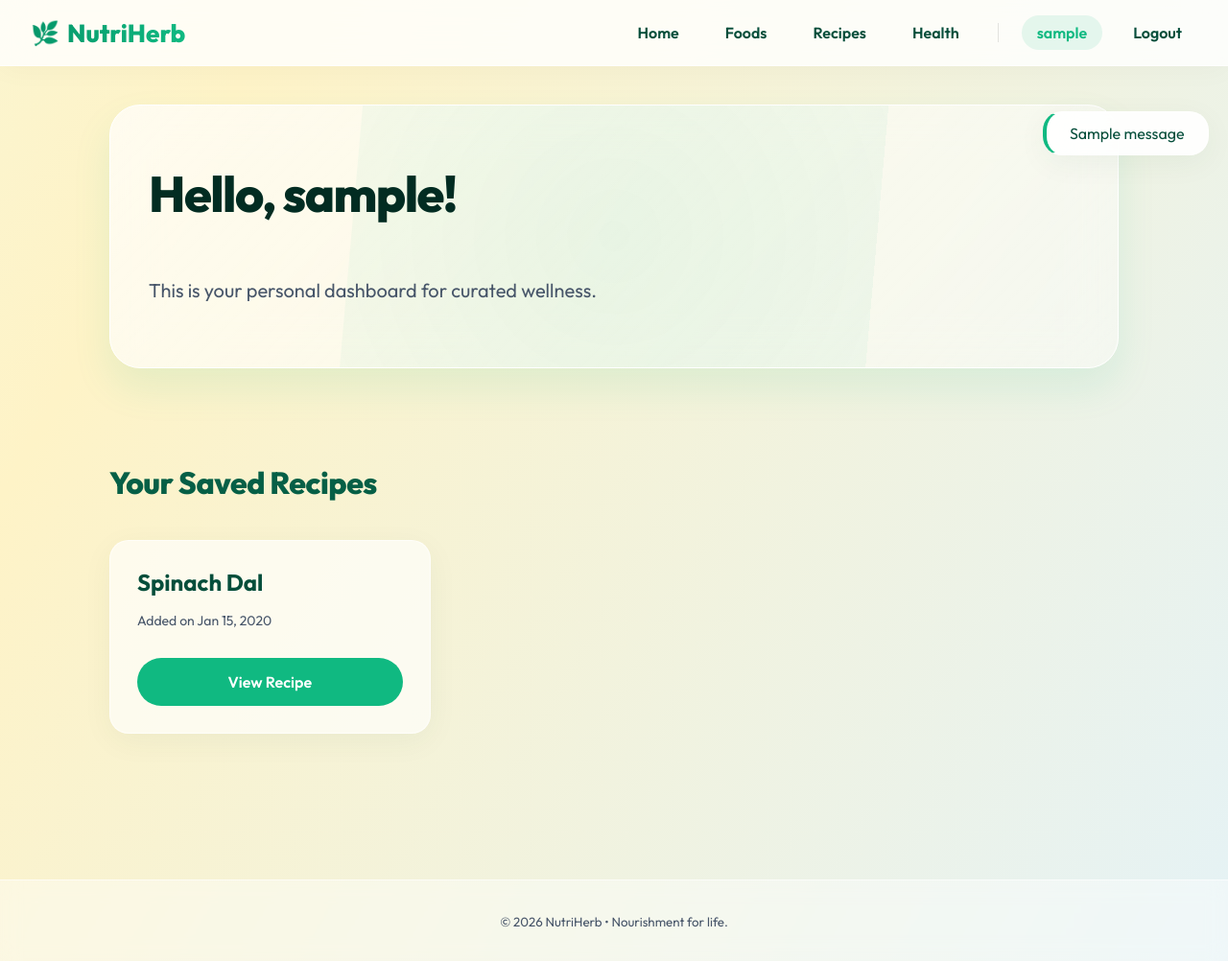
After one commit to Lokesh19-PP/Nutriherb, a Django app: page /profile/ in a window 1280 px wide. The commit adds this page. Shown: the whole page at 96% size. Run offline with Django 5.2, Linux system fonts and the light colour scheme; a user stored in the database is signed in; data comes from the database, SQL or seed files in the repository; both versions use the stored data as it was after the commit; tables that the repository leaves empty hold one stand-in row (values such as "Sample post"); one stand-in notice (Sample message) is shown.

Commit message:
feat: Add full-stack Authentication and Recipe Favoriting system

```diff
--- a/nutriherb/nutriherb/urls.py
+++ b/nutriherb/nutriherb/urls.py
@@ -1,19 +1,3 @@
-"""
-URL configuration for nutriherb project.
-
-The `urlpatterns` list routes URLs to views. For more information please see:
-    https://docs.djangoproject.com/en/5.2/topics/http/urls/
-Examples:
-Function views
-    1. Add an import:  from my_app import views
-    2. Add a URL to urlpatterns:  path('', views.home, name='home')
-Class-based views
-    1. Add an import:  from other_app.views import Home
-    2. Add a URL to urlpatterns:  path('', Home.as_view(), name='home')
-Including another URLconf
-    1. Import the include() function: from django.urls import include, path
-    2. Add a URL to urlpatterns:  path('blog/', include('blog.urls'))
-"""
 from django.contrib import admin
 from django.urls import path, include
 from django.views.generic import TemplateView
@@ -22,15 +6,19 @@ from nutrition.views import (
     HerbOrFoodViewSet,
     HealthIssueViewSet,
     RecipeViewSet,
+    FavoriteViewSet,
     recipe_detail_view,
+    signup_view,
+    login_view,
+    logout_view,
+    profile_view,
 )
 
 router = routers.DefaultRouter()
-router.register(r'herbs-foods', HerbOrFoodViewSet, basename='herborsfood')
-router.register(r'herbsfoods', HerbOrFoodViewSet, basename='herborsfood_alt')
-router.register(r'health-issues', HealthIssueViewSet)
-router.register(r'healthissues', HealthIssueViewSet, basename='healthissues_alt')
+router.register(r'herbsfoods', HerbOrFoodViewSet)
+router.register(r'healthissues', HealthIssueViewSet)
 router.register(r'recipes', RecipeViewSet)
+router.register(r'favorites', FavoriteViewSet)
 
 urlpatterns = [
     path('admin/', admin.site.urls),
@@ -40,4 +28,8 @@ urlpatterns = [
     path('recipes/', TemplateView.as_view(template_name='recipes.html'), name='recipes'),
     path('recipes/<int:recipe_id>/', recipe_detail_view, name='recipe-detail'),
     path('health/', TemplateView.as_view(template_name='health.html'), name='health'),
+    path('signup/', signup_view, name='signup'),
+    path('login/', login_view, name='login'),
+    path('logout/', logout_view, name='logout'),
+    path('profile/', profile_view, name='profile'),
 ]
--- a/nutriherb/nutrition/models.py
+++ b/nutriherb/nutrition/models.py
@@ -32,3 +32,15 @@ class Recipe(models.Model):
 
     def __str__(self) -> str:
         return self.title
+
+
+class Favorite(models.Model):
+    user = models.ForeignKey('auth.User', on_delete=models.CASCADE, related_name='favorites')
+    recipe = models.ForeignKey('Recipe', on_delete=models.CASCADE, related_name='favorited_by')
+    created_at = models.DateTimeField(auto_now_add=True)
+
+    class Meta:
+        unique_together = ('user', 'recipe')
+
+    def __str__(self) -> str:
+        return f"{self.user.username} - {self.recipe.title}"
--- a/nutriherb/nutrition/views.py
+++ b/nutriherb/nutrition/views.py
@@ -1,7 +1,13 @@
-from django.shortcuts import render, get_object_or_404
-from rest_framework import viewsets
-from .models import HerbOrFood, HealthIssue, Recipe
-from .serializers import HerbOrFoodSerializer, HealthIssueSerializer, RecipeSerializer
+from django.shortcuts import render, get_object_or_404, redirect
+from django.contrib.auth import login, logout, authenticate
+from django.contrib.auth.forms import UserCreationForm, AuthenticationForm
+from django.contrib.auth.decorators import login_required
+from django.contrib import messages
+from rest_framework import viewsets, permissions, status
+from rest_framework.decorators import action
+from rest_framework.response import Response
+from .models import HerbOrFood, HealthIssue, Recipe, Favorite
+from .serializers import HerbOrFoodSerializer, HealthIssueSerializer, RecipeSerializer, FavoriteSerializer
 
 
 class HerbOrFoodViewSet(viewsets.ModelViewSet):
@@ -19,7 +25,80 @@ class RecipeViewSet(viewsets.ModelViewSet):
     serializer_class = RecipeSerializer
 
 
+class FavoriteViewSet(viewsets.ModelViewSet):
+    queryset = Favorite.objects.all()
+    serializer_class = FavoriteSerializer
+    permission_classes = [permissions.IsAuthenticated]
+
+    def get_queryset(self):
+        return self.queryset.filter(user=self.request.user)
+
+    def perform_create(self, serializer):
+        serializer.save(user=self.request.user)
+
+    @action(detail=False, methods=['post'])
+    def toggle(self, request):
+        recipe_id = request.data.get('recipe_id')
+        if not recipe_id:
+            return Response({'error': 'recipe_id is required'}, status=status.HTTP_400_BAD_REQUEST)
+        recipe = get_object_or_404(Recipe, id=recipe_id)
+        fav, created = Favorite.objects.get_or_create(user=request.user, recipe=recipe)
+        if not created:
+            fav.delete()
+            return Response({'status': 'removed'})
+        return Response({'status': 'added'})
+
+
 def recipe_detail_view(request, recipe_id):
     recipe = get_object_or_404(Recipe, pk=recipe_id)
     related_foods = recipe.herbs_or_foods.all()
-    return render(request, 'recipe_detail.html', {'recipe': recipe, 'related_foods': related_foods})
+    is_favorited = False
+    if request.user.is_authenticated:
+        is_favorited = Favorite.objects.filter(user=request.user, recipe=recipe).exists()
+    return render(request, 'recipe_detail.html', {
+        'recipe': recipe,
+        'related_foods': related_foods,
+        'is_favorited': is_favorited
+    })
+
+
+def signup_view(request):
+    if request.method == 'POST':
+        form = UserCreationForm(request.POST)
+        if form.is_valid():
+            user = form.save()
+            login(request, user)
+            messages.success(request, "Registration successful.")
+            return redirect('home')
+        else:
+            for field, errors in form.errors.items():
+                for error in errors:
+                    messages.error(request, f"{error}")
+    else:
+        form = UserCreationForm()
+    return render(request, 'signup.html', {'form': form})
+
+
+def login_view(request):
+    if request.method == 'POST':
+        form = AuthenticationForm(request, data=request.POST)
+        if form.is_valid():
+            user = form.get_user()
+            login(request, user)
+            return redirect('home')
+        else:
+            messages.error(request, "Invalid username or password.")
+    else:
+        form = AuthenticationForm()
+    return render(request, 'login.html', {'form': form})
+
+
+def logout_view(request):
+    logout(request)
+    return redirect('home')
+
+
+@login_required
+def profile_view(request):
+    favorites = Favorite.objects.filter(user=request.user).select_related('recipe')
+    return render(request, 'profile.html', {'favorites': favorites})
--- a/nutriherb/templates/base.html
+++ b/nutriherb/templates/base.html
@@ -12,13 +12,38 @@
   <script defer src="/static/js/app.js"></script>
 </head>
 <body>
+  {% if messages %}
+    <div style="position: fixed; top: 100px; right: 20px; z-index: 1000; display: flex; flex-direction: column; gap: 10px;">
+      {% for message in messages %}
+        <div class="card animate" style="padding: 12px 24px; background: rgba(255,255,255,0.9); border-left: 4px solid var(--accent); white-space: nowrap;">
+          {{ message }}
+        </div>
+      {% endfor %}
+    </div>
+    <script>
+      setTimeout(() => {
+        document.querySelectorAll('.animate').forEach(el => {
+          if (el.parentElement.style.position === 'fixed') el.style.opacity = '0';
+        });
+      }, 3000);
+    </script>
+  {% endif %}
+
   <header>
-    <h1 style="font-size:18px;">NutriHerb</h1>
+    <h1>NutriHerb</h1>
     <nav>
       <a href="/">Home</a>
       <a href="/foods/">Foods</a>
       <a href="/recipes/">Recipes</a>
       <a href="/health/">Health</a>
+      <div style="width: 1px; height: 20px; background: rgba(0,0,0,0.1); margin: 0 8px;"></div>
+      {% if user.is_authenticated %}
+        <a href="/profile/" style="background: rgba(16,185,129,0.1); color: var(--accent);">{{ user.username }}</a>
+        <a href="/logout/">Logout</a>
+      {% else %}
+        <a href="/login/">Login</a>
+        <a href="/signup/" class="btn" style="padding: 8px 20px; font-size: 14px;">Join Free</a>
+      {% endif %}
     </nav>
   </header>
 
@@ -28,7 +53,7 @@
 
   <footer>
     <div class="container">
-      <small>© {{ now|default:2025 }} NutriHerb • Eat well, live well.</small>
+      <small>© 2026 NutriHerb • Nourishment for life.</small>
     </div>
   </footer>
 </body>
--- /dev/null
+++ b/nutriherb/templates/profile.html
@@ -0,0 +1,28 @@
+{% extends 'base.html' %}
+{% block title %}My Profile - NutriHerb{% endblock %}
+{% block content %}
+<div class="hero-banner animate" style="padding: 64px 40px; text-align: left; grid-template-columns: 1fr;">
+    <h2 class="hero-title">Hello, {{ user.username }}!</h2>
+    <p class="hero-sub" style="margin-top:16px;">This is your personal dashboard for curated wellness.</p>
+</div>
+
+<div class="section animate" style="margin-top: 40px;">
+    <h2>Your Saved Recipes</h2>
+    <div class="bento-grid" id="favorites-list">
+        {% for fav in favorites %}
+        <div class="card" style="display:flex; flex-direction:column; justify-content:space-between;">
+            <div>
+                <h3 style="margin:0 0 16px 0; font-size:24px; color:#064e3b;">{{ fav.recipe.title }}</h3>
+                <p class="muted" style="font-size:14px;">Added on {{ fav.created_at|date:"M d, Y" }}</p>
+            </div>
+            <a class="btn" href="/recipes/{{ fav.recipe.id }}/" style="text-align: center; width: 100%; margin-top: 16px;">View Recipe</a>
+        </div>
+        {% empty %}
+        <div class="card span-3" style="text-align:center; padding: 64px;">
+            <p class="muted">You haven't saved any recipes yet.</p>
+            <a href="/recipes/" class="btn" style="margin-top: 16px;">Browse Recipes</a>
+        </div>
+        {% endfor %}
+    </div>
+</div>
+{% endblock %}
```
Also changed, not shown: nutriherb/nutrition/admin.py (+6 -1 lines), nutriherb/nutrition/serializers.py (+8 -1 lines), nutriherb/templates/login.html (added, +16 -0 lines), nutriherb/templates/recipe_detail.html (+42 -1 lines), nutriherb/templates/signup.html (added, +17 -0 lines), nutriherb/db.sqlite3, nutriherb/nutrition/migrations/0002_favorite.py (added).
